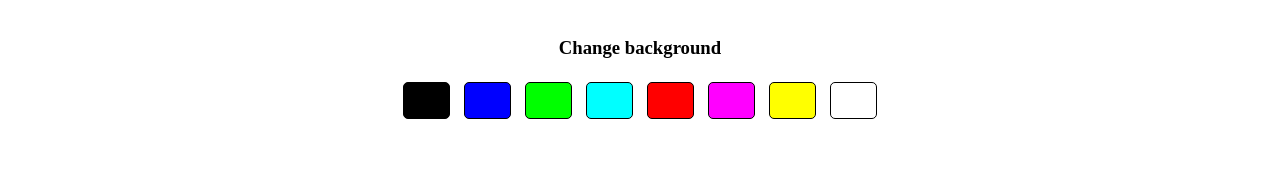
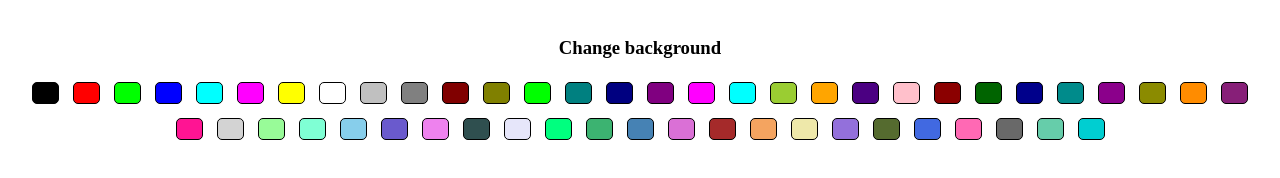
Before and after one commit to faisalahmedador/Chrome-Background-Changer, a website built with webpack: page app/popup.html in a window 1280 px wide. Built offline with nearby package versions, Linux system fonts and the light colour scheme.

Commit message:
webpack 3

```diff
--- a/app/popup.html
+++ b/app/popup.html
@@ -7,31 +7,60 @@
 <body>
 <div id="color-container">
     <h3>Change background</h3>
-    <span class="color-swatch" data-color="Black"
-          style="background-color: #000000;">
-    </span>
-    <span class="color-swatch" data-color="Blue"
-          style="background-color: #0000FF;">
-    </span>
-    <span class="color-swatch" data-color="Green"
-          style="background-color: #00FF00;">
-    </span>
-    <span class="color-swatch" data-color="Cyan"
-          style="background-color: #00FFFF;">
-    </span>
-    <span class="color-swatch" data-color="Red"
-          style="background-color: #FF0000;">
-    </span>
-    <span class="color-swatch" data-color="Magenta"
-          style="background-color: #FF00FF;">
-    </span>
-    <span class="color-swatch" data-color="Yellow"
-          style="background-color: #FFFF00;">
-    </span>
-    <span class="color-swatch" data-color="White"
-          style="background-color: #FFFFFF;">
-    </span>
-    <!-- Add more color swatches as needed -->
+    <span class="color-swatch" data-color="Black" style="background-color: #000000;"></span>
+    <span class="color-swatch" data-color="Red" style="background-color: #FF0000;"></span>
+    <span class="color-swatch" data-color="Green" style="background-color: #00FF00;"></span>
+    <span class="color-swatch" data-color="Blue" style="background-color: #0000FF;"></span>
+    <span class="color-swatch" data-color="Cyan" style="background-color: #00FFFF;"></span>
+    <span class="color-swatch" data-color="Magenta" style="background-color: #FF00FF;"></span>
+    <span class="color-swatch" data-color="Yellow" style="background-color: #FFFF00;"></span>
+    <span class="color-swatch" data-color="White" style="background-color: #FFFFFF;"></span>
+    <span class="color-swatch" data-color="Silver" style="background-color: #C0C0C0;"></span>
+    <span class="color-swatch" data-color="Gray" style="background-color: #808080;"></span>
+    <span class="color-swatch" data-color="Maroon" style="background-color: #800000;"></span>
+    <span class="color-swatch" data-color="Olive" style="background-color: #808000;"></span>
+    <span class="color-swatch" data-color="Lime" style="background-color: #00FF00;"></span>
+    <span class="color-swatch" data-color="Teal" style="background-color: #008080;"></span>
+    <span class="color-swatch" data-color="Navy" style="background-color: #000080;"></span>
+    <span class="color-swatch" data-color="Purple" style="background-color: #800080;"></span>
+    <span class="color-swatch" data-color="Fuchsia" style="background-color: #FF00FF;"></span>
+    <span class="color-swatch" data-color="Aqua" style="background-color: #00FFFF;"></span>
+    <span class="color-swatch" data-color="YellowGreen" style="background-color: #9ACD32;"></span>
+    <span class="color-swatch" data-color="Orange" style="background-color: #FFA500;"></span>
+    <span class="color-swatch" data-color="Indigo" style="background-color: #4B0082;"></span>
+    <span class="color-swatch" data-color="Pink" style="background-color: #FFC0CB;"></span>
+    <span class="color-swatch" data-color="DarkRed" style="background-color: #8B0000;"></span>
+    <span class="color-swatch" data-color="DarkGreen" style="background-color: #006400;"></span>
+    <span class="color-swatch" data-color="DarkBlue" style="background-color: #00008B;"></span>
+    <span class="color-swatch" data-color="DarkCyan" style="background-color: #008B8B;"></span>
+    <span class="color-swatch" data-color="DarkMagenta" style="background-color: #8B008B;"></span>
+    <span class="color-swatch" data-color="DarkYellow" style="background-color: #8B8B00;"></span>
+    <span class="color-swatch" data-color="DarkOrange" style="background-color: #FF8C00;"></span>
+    <span class="color-swatch" data-color="DarkPurple" style="background-color: #871F78;"></span>
+    <span class="color-swatch" data-color="DarkPink" style="background-color: #FF1493;"></span>
+    <span class="color-swatch" data-color="LightGray" style="background-color: #D3D3D3;"></span>
+    <span class="color-swatch" data-color="PaleGreen" style="background-color: #98FB98;"></span>
+    <span class="color-swatch" data-color="Aquamarine" style="background-color: #7FFFD4;"></span>
+    <span class="color-swatch" data-color="SkyBlue" style="background-color: #87CEEB;"></span>
+    <span class="color-swatch" data-color="SlateBlue" style="background-color: #6A5ACD;"></span>
+    <span class="color-swatch" data-color="Violet" style="background-color: #EE82EE;"></span>
+    <span class="color-swatch" data-color="DarkSlateGray" style="background-color: #2F4F4F;"></span>
+    <span class="color-swatch" data-color="Lavender" style="background-color: #E6E6FA;"></span>
+    <span class="color-swatch" data-color="SpringGreen" style="background-color: #00FF7F;"></span>
+    <span class="color-swatch" data-color="MediumSeaGreen" style="background-color: #3CB371;"></span>
+    <span class="color-swatch" data-color="SteelBlue" style="background-color: #4682B4;"></span>
+    <span class="color-swatch" data-color="Orchid" style="background-color: #DA70D6;"></span>
+    <span class="color-swatch" data-color="Brown" style="background-color: #A52A2A;"></span>
+    <span class="color-swatch" data-color="SandyBrown" style="background-color: #F4A460;"></span>
+    <span class="color-swatch" data-color="PaleGoldenrod" style="background-color: #EEE8AA;"></span>
+    <span class="color-swatch" data-color="MediumPurple" style="background-color: #9370DB;"></span>
+    <span class="color-swatch" data-color="DarkOliveGreen" style="background-color: #556B2F;"></span>
+    <span class="color-swatch" data-color="RoyalBlue" style="background-color: #4169E1;"></span>
+    <span class="color-swatch" data-color="HotPink" style="background-color: #FF69B4;"></span>
+    <span class="color-swatch" data-color="DimGray" style="background-color: #696969;"></span>
+    <span class="color-swatch" data-color="MediumAquamarine" style="background-color: #66CDAA;"></span>
+    <span class="color-swatch" data-color="DarkTurquoise" style="background-color: #00CED1;"></span>
+
 </div>
 </body>
 </html>
--- a/app/popup.scss
+++ b/app/popup.scss
@@ -9,13 +9,13 @@ body {
 
     .color-swatch {
         display: inline-block;
-        padding: 10px;
+        padding: 5px;
         border-radius: 5px;
         font-size: 12px;
         margin: 5px;
         cursor: pointer;
-        width: 25px;
-        height: 15px;
+        width: 15px;
+        height: 10px;
         border: 1px solid;
     }
 }
--- a/webpack.dev.js
+++ /dev/null
@@ -1,22 +0,0 @@
-const path = require("path");
-const common = require('./webpack.common');
-const merge = require('webpack-merge');
-module.exports = merge.merge(common, {
-    mode: "development",
-    output: {
-        filename: "[name].js",
-        path: path.resolve(__dirname, "dist")
-    },
-    module: {
-        rules: [
-            {
-                test: /\.scss$/,
-                use: [
-                    "style-loader",
-                    "css-loader",
-                    "sass-loader"
-                ]
-            }
-        ]
-    }
-});
```
Also changed, not shown: app/background.js (+3 -7 lines), package.json (+4 -5 lines), public/manifest.json.
